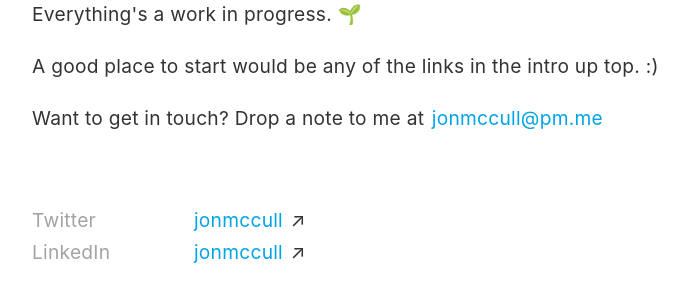
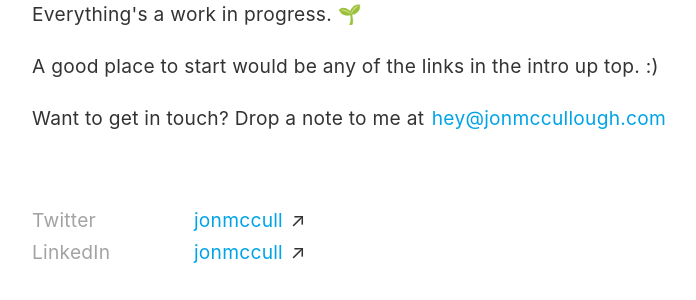
Before and after one commit to jonmccull/digital-garden, a Jekyll site: the page built from _pages/index-page.md, in a window 1280 px wide. Shown: the part 486-786 px from the top of the page, without its empty margins (288-984 px from the left). Built offline with Jekyll 4.4.1, drawn with Linux system fonts in a browser that asks for light colours.

Commit message:
Update, Index, contact info

```diff
--- a/_pages/index-page.md
+++ b/_pages/index-page.md
@@ -13,7 +13,7 @@ excerpt: Jon McCullough is a Canadian product marketer based in Norway working a
   <p>This site is my version of a digital garden. I don't do typical blog posts or even order things by date. Things that end up here have bubbled-up from notes and resources related to my work. They change as I learn something new or my thinking evolves. Everything's a work in progress. 🌱</p>
   <p>A good place to start would be any of the links in the intro up top. :)</p>
 
-  <p>Want to get in touch? Drop a note to me at <a href="mailto:jonmccull@pm.me?subject=Hey there">jonmccull@pm.me</a></p>
+  <p>Want to get in touch? Drop a note to me at <a href="mailto:hey@jonmccullough.com?subject=Hey there">hey@jonmccullough.com</a></p>
 </div>
 
 <!-- Social links list -->
```
